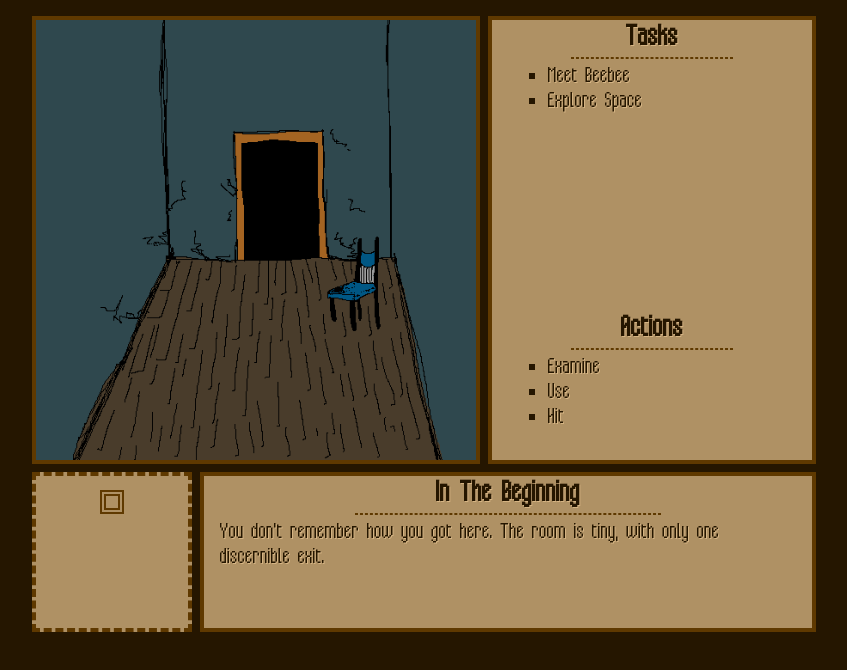
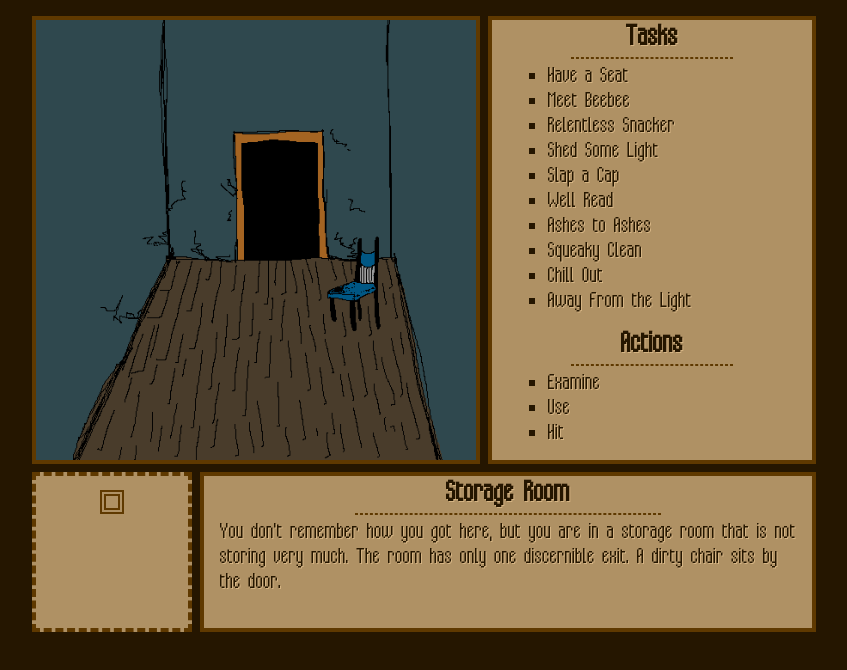
Before and after one commit to southpawgeek/react-jam, a React (Vite) app: page / in a window 1280 px wide. Shown: the top 670 px of the page, without its empty margins (216-1063 px from the left). Built offline with nearby package versions, Linux system fonts and the light colour scheme.

Commit message:
add tasks, update descriptions

```diff
--- a/src/components/GameProvider.jsx
+++ b/src/components/GameProvider.jsx
@@ -6,11 +6,11 @@ export const GameProvider = ({ children }) => {
   const rooms = {
     start: {
       key: "start",
-      name: "In The Beginning",
+      name: "Storage Room",
       image: "beginning.png",
       exits: { a2: "foyer" },
       description: [
-        "You don't remember how you got here. The room is tiny, with only one <br/>discernible exit.",
+        "You don't remember how you got here, but you are in a storage room that is not storing very much. The room has only one discernible exit. A dirty chair sits by the door.",
       ],
       actions: {
         a1: {
@@ -36,7 +36,7 @@ export const GameProvider = ({ children }) => {
       image: "foyer.png",
       exits: { a1: "birdroom", c2: "start", b2: "nowhere", a3: "deathVortex" },
       description: [
-        "There's a giant hole in the center of this room. Blue energy lazily swirls out of it. The energy is being siphoned out into what appears to be deep space. A window to the left looks like you could crawk through it.",
+        "The foyer must have been lovely in its prime. Upstairs, a repetitive chirping sound comes from the visible door, and the hallway continues eastward. On the main floor, the door before you leads to the kitchen. To the east, there is a dining room entrance.",
       ],
       actions: {
         a1: {
@@ -71,7 +71,7 @@ export const GameProvider = ({ children }) => {
       image: "deathBeebee.png",
       exits: { b2: "start" },
       description: [
-        "Upon opening the cage, Beebee quickly escapes. His first course of action is to fly at your face, pecking out your eyes.",
+        "Upon opening the cage, Beebee quickly escapes. You imagine the bird's instinct would be to fly out the window and enjoy his freedom. However, his first course of action is to launch himself at your face, pecking out your eyes.",
       ],
       actions: {},
     },
@@ -124,13 +124,45 @@ export const GameProvider = ({ children }) => {
 
   const tasks = [
     {
+      key: "deathChair",
+      name: "Have a Seat"
+    },
+    {
       key: "deathBeebee",
       name: "Meet Beebee",
     },
     {
-      key: "deathVortex",
-      name: "Explore Space",
+      key: "deathFood",
+      name: "Relentless Snacker",
     },
+    {
+      key: "deathBulb",
+      name: "Shed Some Light"
+    },
+    {
+      key: "deathCrevice",
+      name: "Slap a Cap"
+    },
+    {
+      key: "deathBook",
+      name: "Well Read"
+    },
+    {
+      key: "deathRitual",
+      name: "Ashes to Ashes"
+    },
+    {
+      key: "deathBathtub",
+      name: "Squeaky Clean"
+    },
+    {
+      key: "deathMirror",
+      name: "Chill Out"
+    },
+    {
+      key: "deathBed",
+      name: "Away From the Light"
+    }
   ]
 
   const [visitedRooms, setVisitedRooms] = useState(["start"])
--- a/src/index.css
+++ b/src/index.css
@@ -60,7 +60,8 @@ hr {
 }
 
 #tasks ul {
-  height: 15.5rem;
+  height: 16.5rem;
+  text-transform: none;
 }
 
 #tasks li, #actions ul {
```
